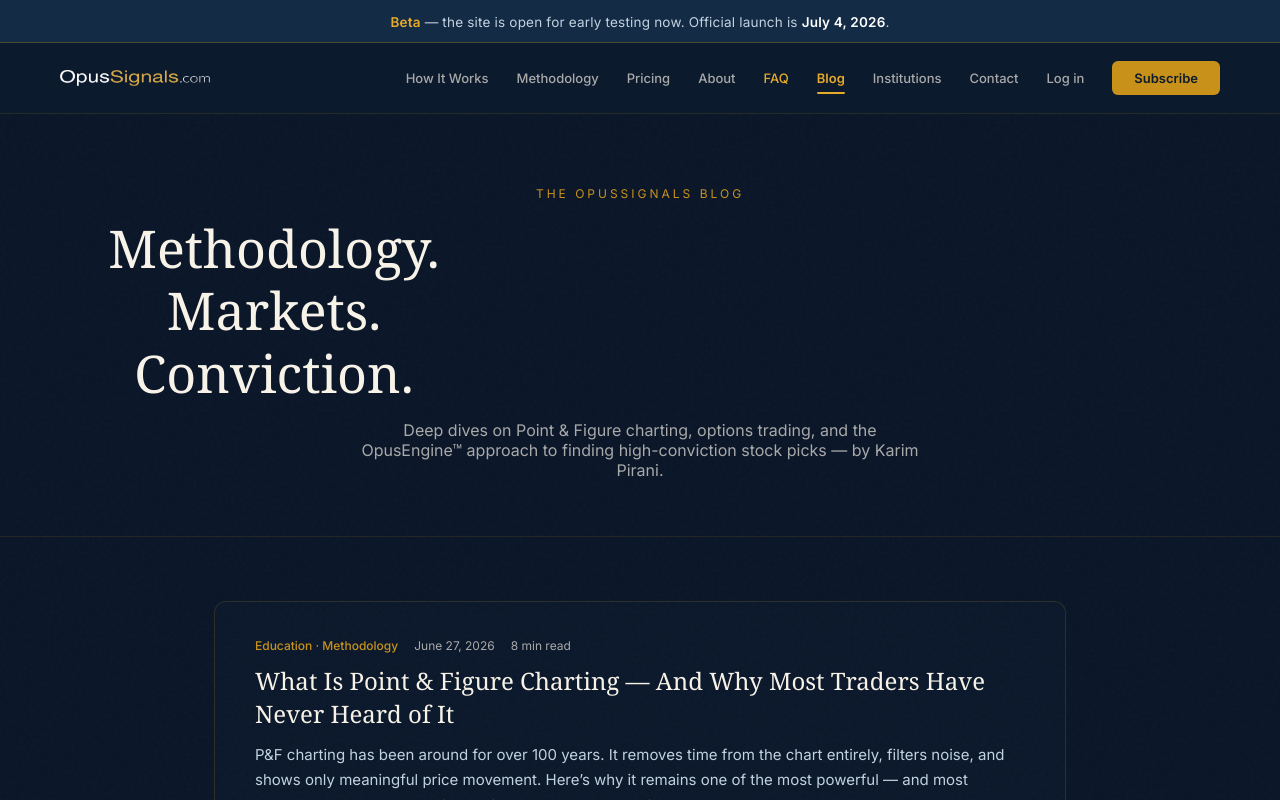
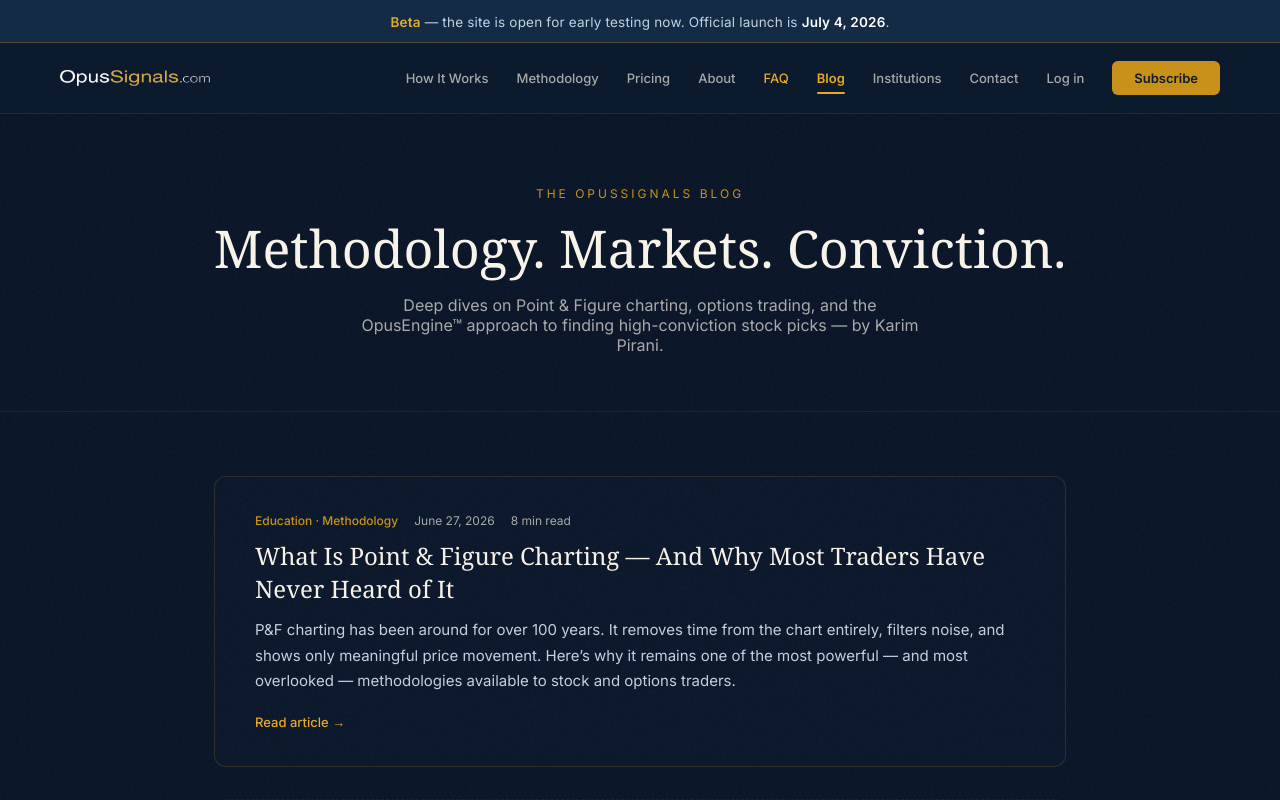
Before and after one commit to hassamhassan/opussignals-ui, a Next.js app: page /blog in a window 1280 px wide. Shown: the top 800 px of the page. Built offline with nearby package versions, Linux system fonts and the light colour scheme; a web font is replaced by a local one.

Commit message:
fix(blog): center hero title (override global h1 max-width leak)

```diff
--- a/app/blog/blog.css
+++ b/app/blog/blog.css
@@ -2,7 +2,7 @@
 .blog-page{background:#0A1628;color:#F8F3E8}
 .blog-page .blog-hero{text-align:center;padding:72px 24px 56px;border-bottom:1px solid rgba(200,146,26,.12)}
 .blog-page .blog-eyebrow{font-size:12px;letter-spacing:3px;color:var(--gold);text-transform:uppercase;margin-bottom:16px}
-.blog-page .blog-title{font-family:'Georgia',serif;font-size:clamp(32px,5vw,52px);font-weight:400;color:#F8F3E8;margin-bottom:16px;line-height:1.2}
+.blog-page .blog-title{font-family:'Georgia',serif;font-size:clamp(32px,5vw,52px);font-weight:400;color:#F8F3E8;margin-bottom:16px;line-height:1.2;max-width:none}
 .blog-page .blog-sub{font-size:16px;color:var(--gray);max-width:560px;margin:0 auto}
 .blog-page .blog-grid{max-width:900px;margin:0 auto;padding:64px 24px 100px;display:grid;gap:32px}
 .blog-page .post-card{background:rgba(13,27,46,.6);border:1px solid rgba(200,146,26,.18);border-radius:12px;padding:36px 40px;text-decoration:none;display:block;transition:border-color .2s,background .2s}
```
